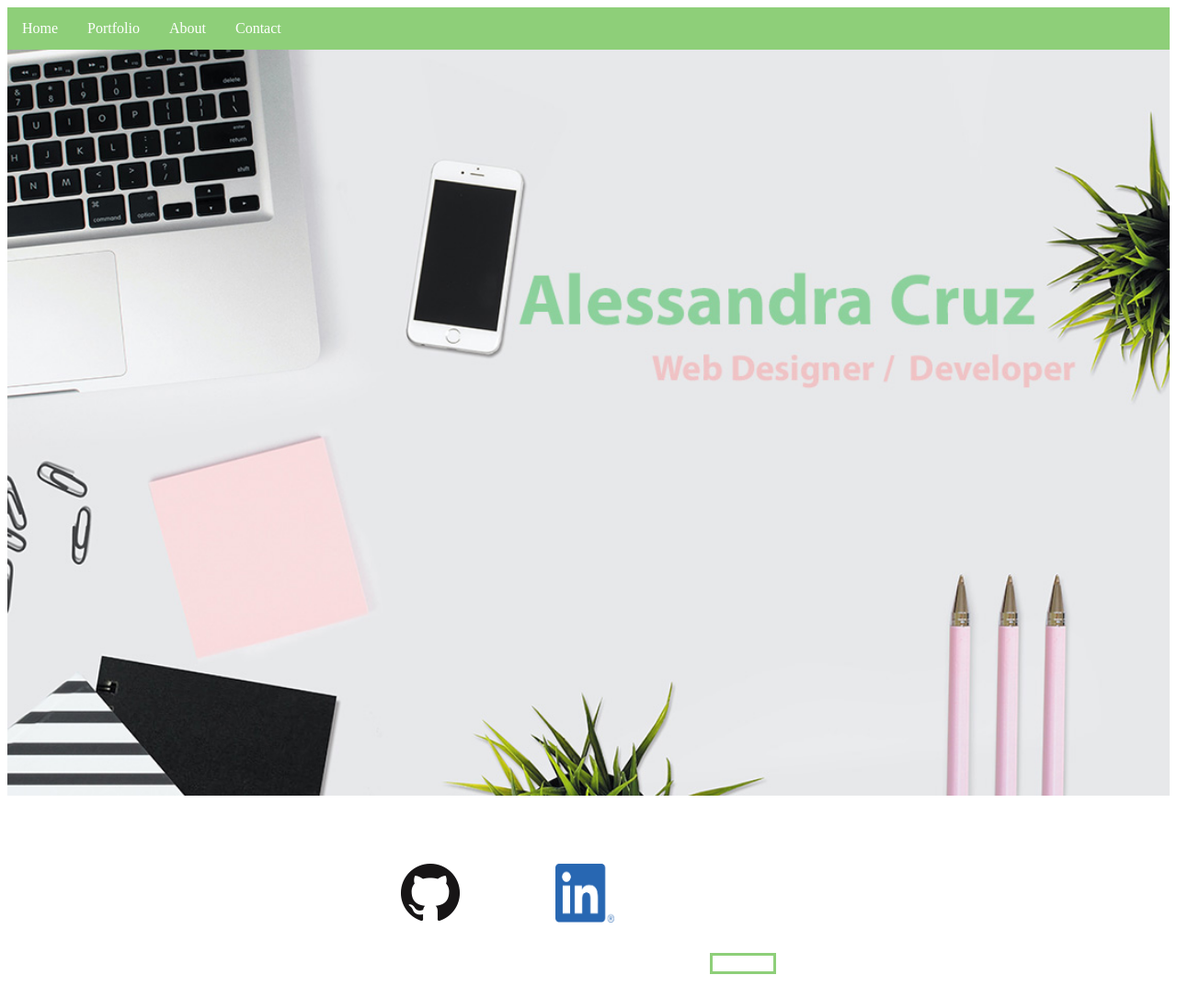
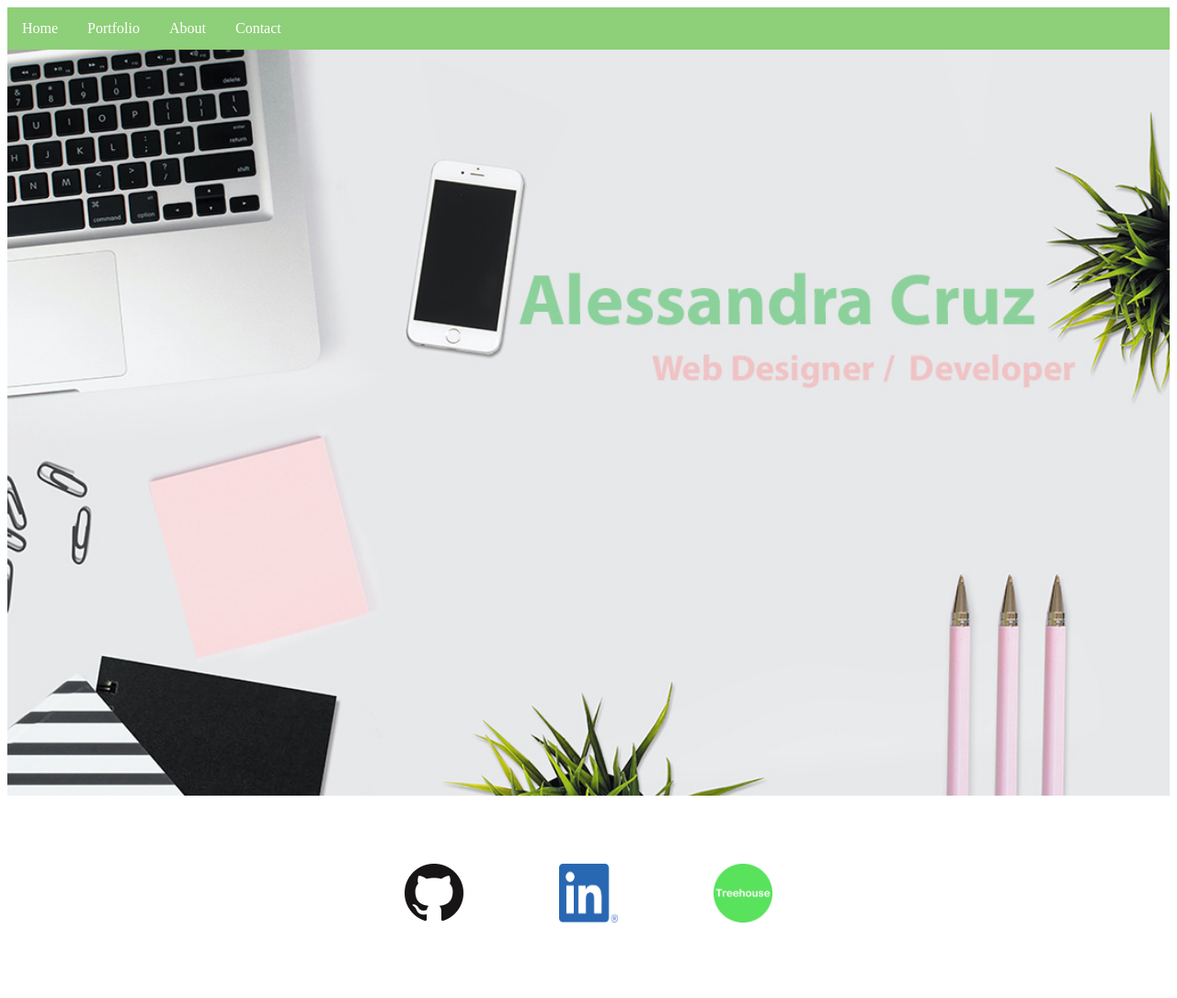
Before and after one commit to Alesspop/AlessandraCPortfolio.github.io, a plain HTML site: page index.html in a window 1280 px wide. Shown: the whole page at 92% size. Drawn offline with Linux system fonts and the light colour scheme.

Commit message:
Treehouse Logo
Self made treehouse PNG logo created to replace treehouse text. Footer changed in index and contact HTML pages.

```diff
--- a/index.html
+++ b/index.html
@@ -22,7 +22,8 @@
     <div class="socials">
       <a href="https://github.com/Alesspop" target="_blank"><img src="images/GitHub.png" class="footer-logos" alt="github logo" title="github logo link"/></a>
       <a href="https://www.linkedin.com/in/alessandra-c-7b5994204/" target="_blank"><img src="images/linkedin.png" class="footer-logos" alt="linkedin logo" title="linkedin logo link" width="64px" height="64px"/></a>
-      <a href="https://teamtreehouse.com/alessandracruz" class="footer-logos" id="treehouse" target="_blank">Treehouse</a>
+      <a href="https://teamtreehouse.com/alessandracruz" target="_blank"><img src="images/treehouse2.png" class="footer-logos" alt="Treehouse logo" title="Treehouse logo link" width="64px" height="64px"/></a>
+
     </div>
 </body>
 </html>
```
Also changed, not shown: contact.html (+1 -1 lines), images/treehouse.png (added), images/treehouse2.png (added), 1 other file.
